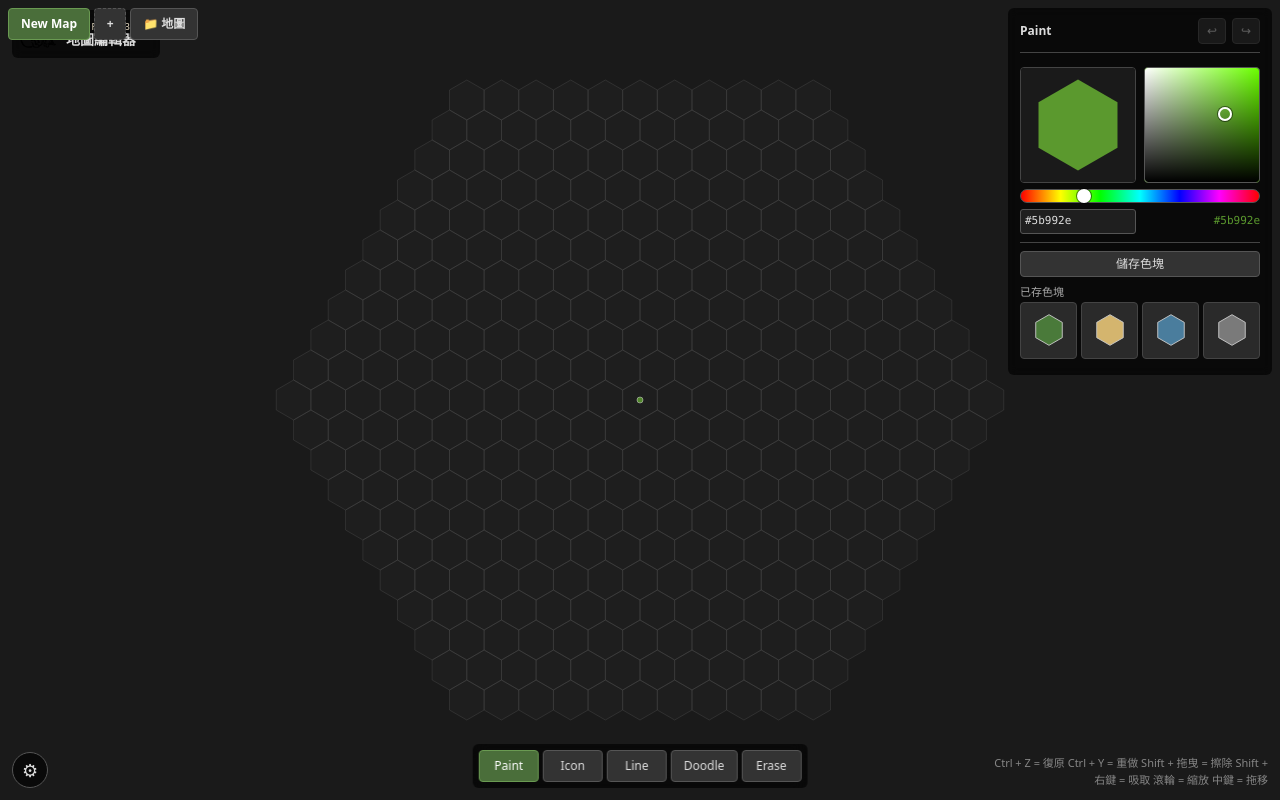
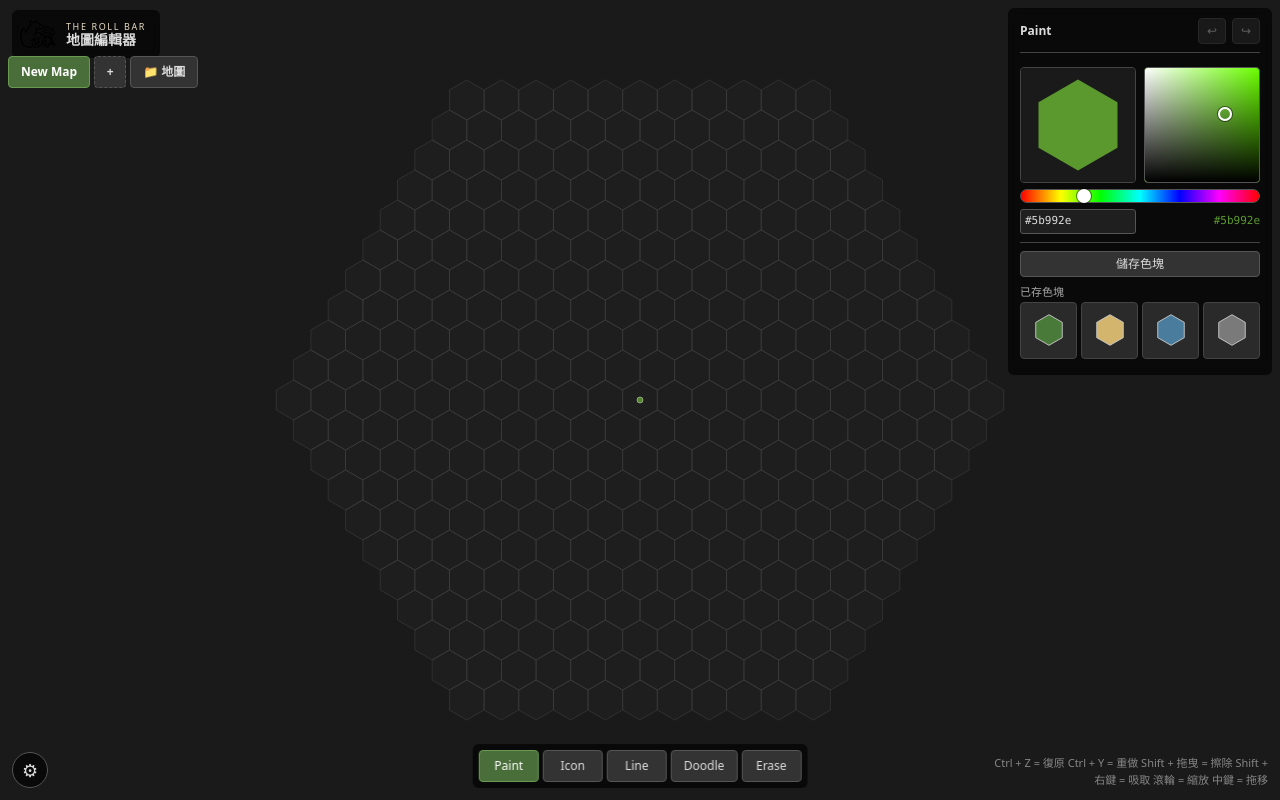
Before and after one commit to Warmlatte/TheRollBarMapEditor, a Vue app: page / in a window 1280 px wide. Built offline with nearby package versions, Linux system fonts and the light colour scheme.

Commit message:
feat: offset tab strip below brand bar
- move the tab strip top offset to clear the Brand Bar

- assert the vertical offset while preserving the horizontal position

```diff
--- a/src/assets/main.css
+++ b/src/assets/main.css
@@ -333,7 +333,7 @@
 
 .tab-strip {
   position: absolute;
-  top: 8px;
+  top: 56px;
   left: 8px;
   display: flex;
   gap: 4px;
```
Also changed, not shown: 1 other file (tests, documents, lock files or other folders).
